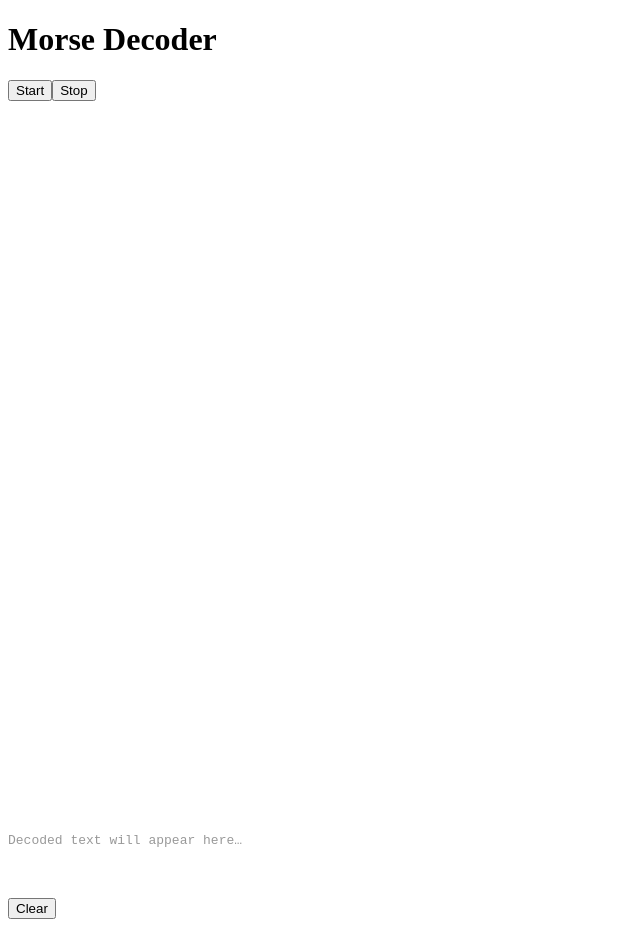
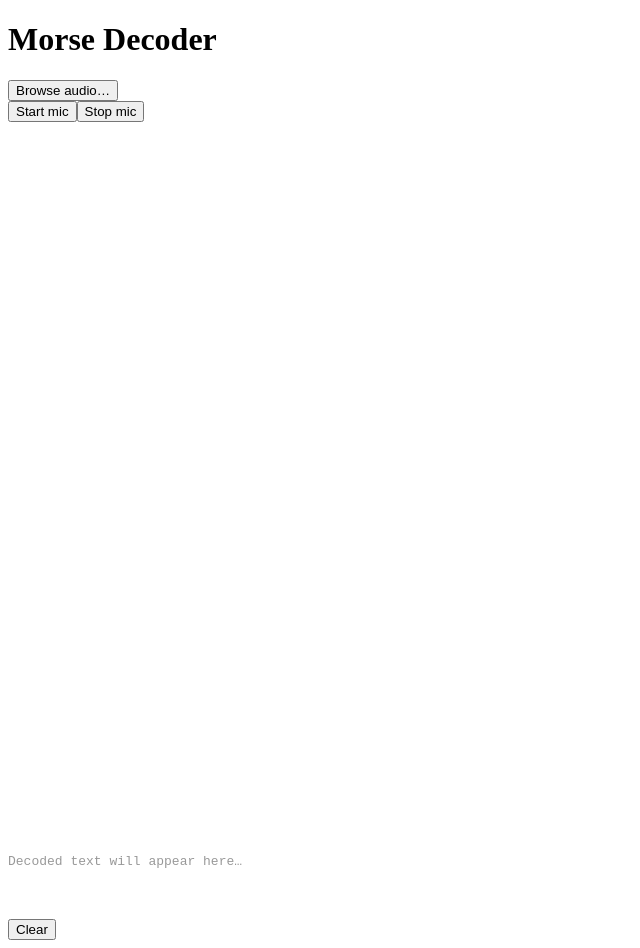
Before and after one commit to bachmak/discomorse, a React (Vite) app in the folder frontend/: page / in a window 1280 px wide. Shown: the whole page, without its empty margins (0-640 px from the left). Before the commit the page ends 927 px from the top, so only its background shows below. Built offline with nearby package versions, Linux system fonts and the light colour scheme; no server answers.

Commit message:
Browse, decode, and play an MP3 file with a shared analyser (#46) (#52)

```diff
--- a/frontend/src/App.tsx
+++ b/frontend/src/App.tsx
@@ -1,5 +1,6 @@
 import { useAudioCapture } from "./hooks/useAudioCapture";
 import { useWebSocket } from "./hooks/useWebSocket";
+import { FilePicker } from "./components/FilePicker";
 import { DecodedText } from "./components/DecodedText";
 import { FFTSpectrum } from "./components/FFTSpectrum";
 import { Waterfall } from "./components/Waterfall";
@@ -12,9 +13,10 @@ export function App() {
   return (
     <main>
       <h1>Morse Decoder</h1>
+      <FilePicker />
       <div>
-        <button onClick={() => { void start(); }}>Start</button>
-        <button onClick={stop}>Stop</button>
+        <button onClick={() => { void start(); }}>Start mic</button>
+        <button onClick={stop}>Stop mic</button>
       </div>
       <FFTSpectrum />
       <Waterfall />
--- /dev/null
+++ b/frontend/src/components/FilePicker.tsx
@@ -0,0 +1,36 @@
+import { useRef, useState, type ChangeEvent } from "react";
+
+const UPLOAD_URL = "/upload";
+
+export function FilePicker() {
+  const inputRef = useRef<HTMLInputElement>(null);
+  const [status, setStatus] = useState<string | null>(null);
+
+  const onSelect = async (event: ChangeEvent<HTMLInputElement>): Promise<void> => {
+    const file = event.target.files?.[0];
+    if (!file) return;
+    setStatus(`Sending ${file.name}…`);
+    const body = new FormData();
+    body.append("file", file);
+    try {
+      const response = await fetch(UPLOAD_URL, { method: "POST", body });
+      setStatus(response.ok ? `Sent ${file.name}` : `Upload failed (${response.status})`);
+    } catch {
+      setStatus(`Upload failed for ${file.name}`);
+    }
+  };
+
+  return (
+    <div>
+      <button onClick={() => inputRef.current?.click()}>Browse audio…</button>
+      <input
+        ref={inputRef}
+        type="file"
+        accept="audio/*"
+        hidden
+        onChange={(event) => void onSelect(event)}
+      />
+      {status && <span role="status">{status}</span>}
+    </div>
+  );
+}
```
